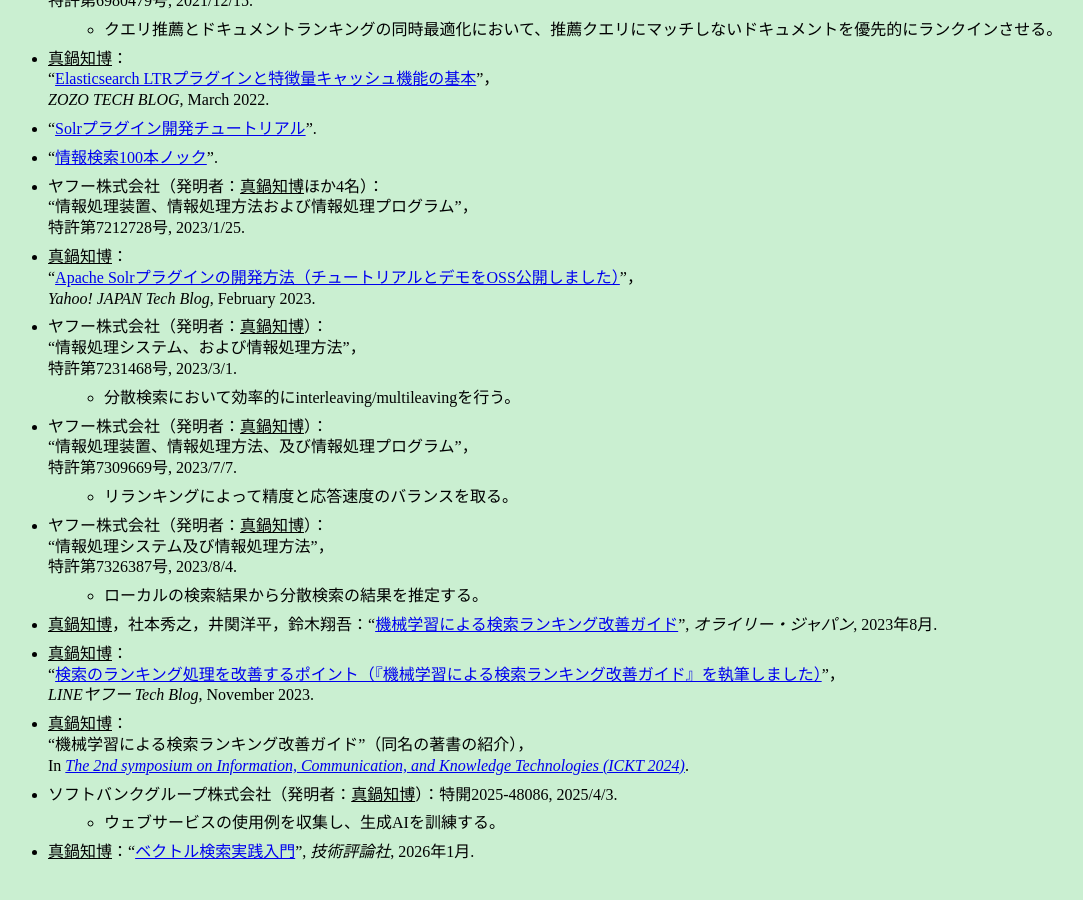
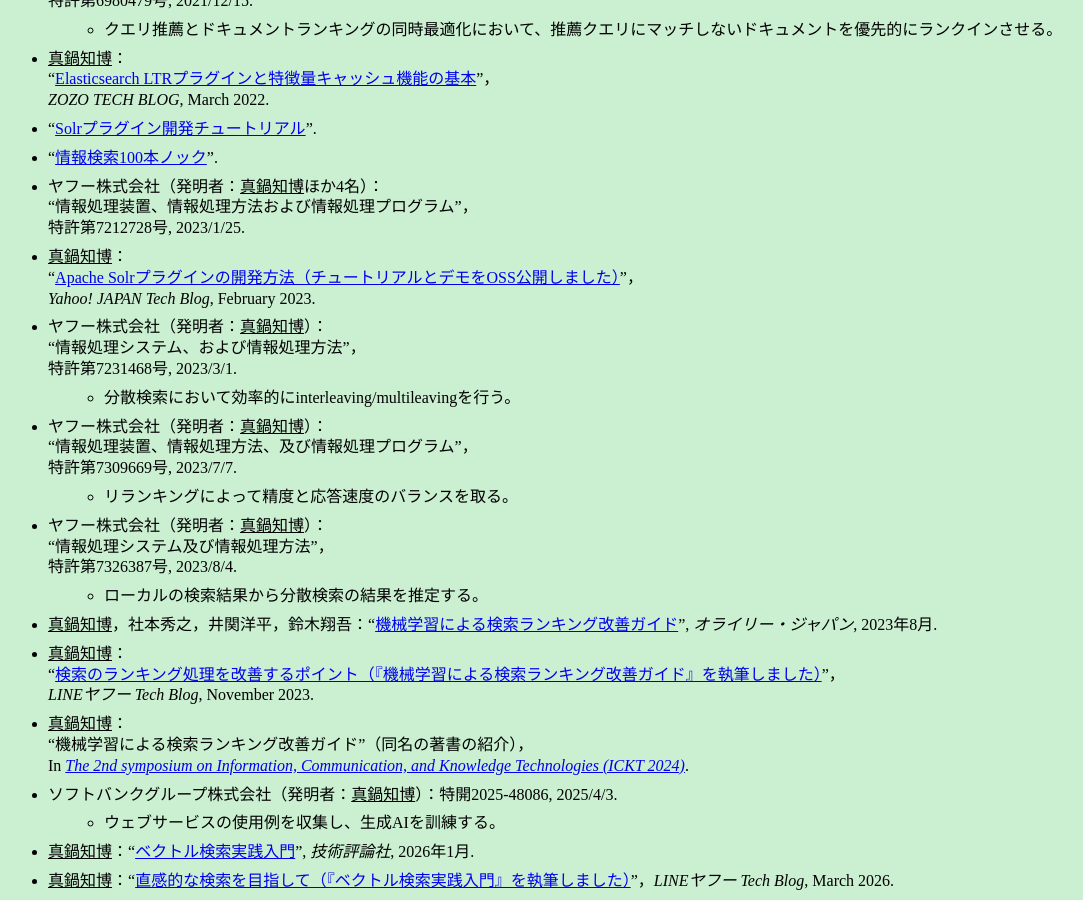
Before and after one commit to tmanabe/tmanabe.github.io, a Jekyll site: the page built from papers-jp.md, in a window 1280 px wide and 900 px high, scrolled down 3653 px. Shown: the whole window, without its empty margins (16-1099 px from the left). Built offline with Jekyll 4.4.1, drawn with Linux system fonts in a browser that asks for light colours; before the commit the page ends 4524 px from its top, so only the background shows below that.

Commit message:
56th commit

```diff
--- a/papers-jp.md
+++ b/papers-jp.md
@@ -66,3 +66,4 @@
 *   ソフトバンクグループ株式会社（発明者：<u>真鍋知博</u>）：特開2025-48086, 2025/4/3.
     * ウェブサービスの使用例を収集し、生成AIを訓練する。
 *   {{ site.data.books.gihyo26 }}
+*   <u>真鍋知博</u>：“[直感的な検索を目指して（『ベクトル検索実践入門』を執筆しました）](https://techblog.lycorp.co.jp/ja/20260309c)”，_LINEヤフー Tech Blog_, March 2026.
```
